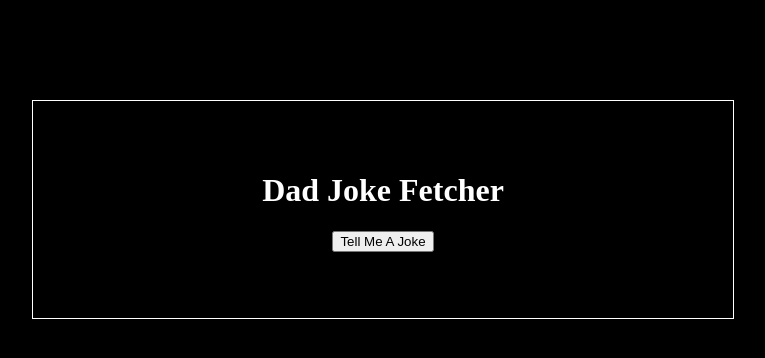
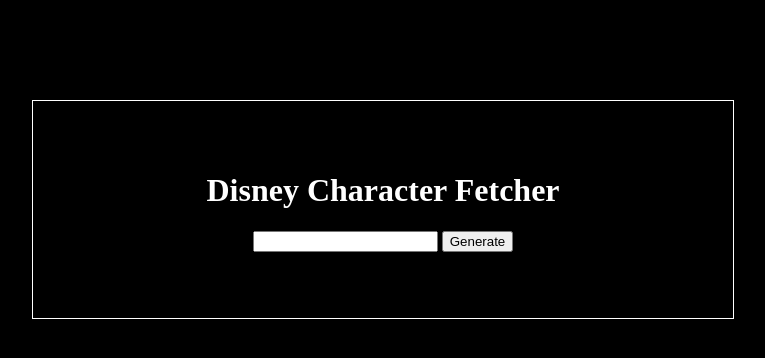
Before and after one commit to vincentb5/Vincent-s-DisneyImageAPI, a plain HTML site: page index.html in a window 1280 px wide. Shown: the whole page, without its empty margins (68-833 px from the left). Drawn offline with Linux system fonts and the light colour scheme.

Commit message:
Finished/Working

```diff
--- a/index.html
+++ b/index.html
@@ -6,9 +6,10 @@
     </head>
     <body>
         <div class="joke">
-            <h1>Dad Joke Fetcher</h1>
-            <button onclick="getJoke()">Tell Me A Joke </button>
-            <p id="jokeHolder"></p>
+            <h1>Disney Character Fetcher</h1>
+            <input type = "text" id="character">
+            <button onclick="getImage()">Generate </button>
+            <p id="characterHolder"></p>
         </div>
         <script src="script.js"></script>
     </body>
--- a/script.js
+++ b/script.js
@@ -1,18 +1,24 @@
 async function getImage() {
     try {
-        const url = "https://disneyapi.dev/character?name="+characterName;
-        console.log(characterName)
 
-        const response = await fetch(url);
+        const character = document.getElementById("character").value
+        const url = "https://api.disneyapi.dev/character?name="+character;
+        console.log(character)
+        const headers = new Headers();
+        headers.append("Accept", "application/json")
+
+        const response = await fetch(url, {headers: headers});
 
         const json = await response.json();
         console.log(JSON.stringify(json));
+        const characterHolder = document.getElementById("characterHolder");
 
-        jokeHolder.textContent = json.data;
         let img = document.createElement('img')
         img.src = json.data[0].imageUrl;
         img.width = 100;
         characterHolder.appendChild(img)
+
+
     } catch (error) {
         console.log(error);
     }
```
